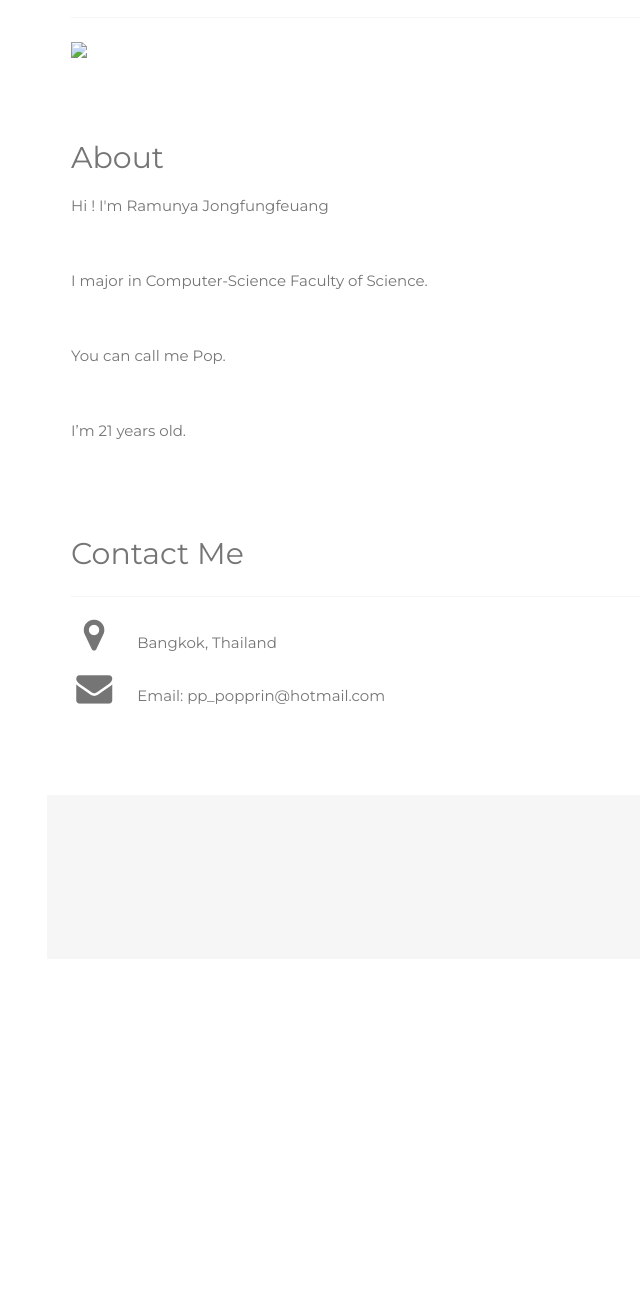
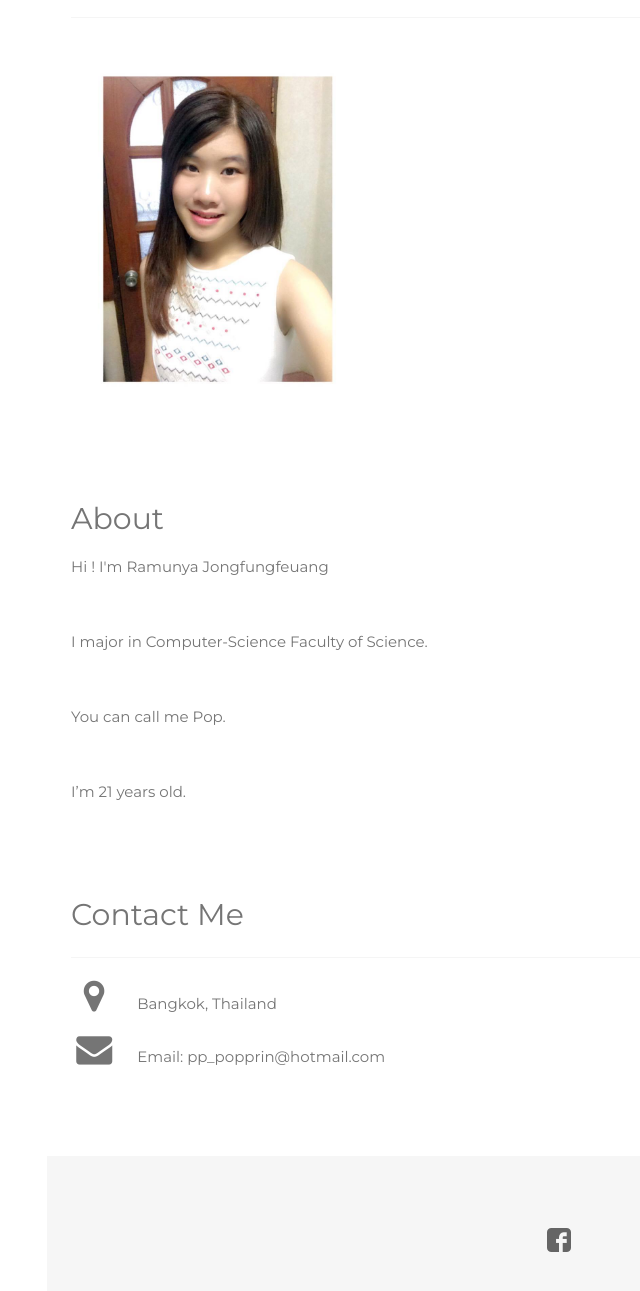
Before and after one commit to popprin/CP353_HW01, a plain HTML site: page index.html in a window 1280 px wide. Shown: the part 529-1820 px from the top of the page, without its empty margins (209-849 px from the left). Before the commit the page ends 1488 px from the top, so only its background shows below. Drawn offline with nearby package versions, Linux system fonts and the light colour scheme.

Commit message:
Update index.html

```diff
--- a/index.html
+++ b/index.html
@@ -29,7 +29,7 @@ body, h1,h2,h3,h4,h5,h6 {font-family: "Montserrat", sans-serif}
     <!-- Grid for photos -->
     <div class="w3-row-padding" style="margin:0 -16px">
       <div class="w3-half">
-        <img src="pic/pop.jpg" style="width:60%">
+        <img src="pop.jpg" style="width:60%">
       </div>
     <!-- End photo grid -->
     </div>
@@ -63,7 +63,7 @@ body, h1,h2,h3,h4,h5,h6 {font-family: "Montserrat", sans-serif}
   <!-- Footer -->
   <footer class="w3-container w3-padding-64 w3-light-grey w3-center w3-opacity w3-xlarge" style="margin:-24px">
     <a href="https://www.facebook.com/popprin.rmy">
-                <img alt="" src="pic/facebook-logo.png" />
+                <img alt="" src="facebook-logo.png" />
                       </a>
   <!-- End footer -->
   </footer>
```
